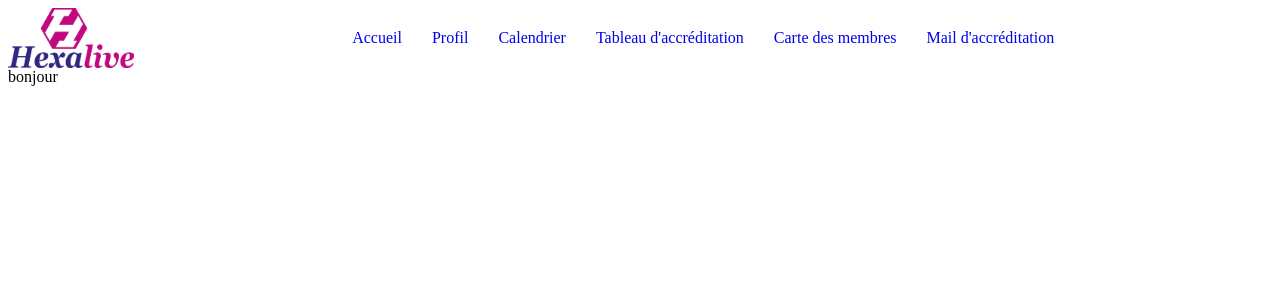
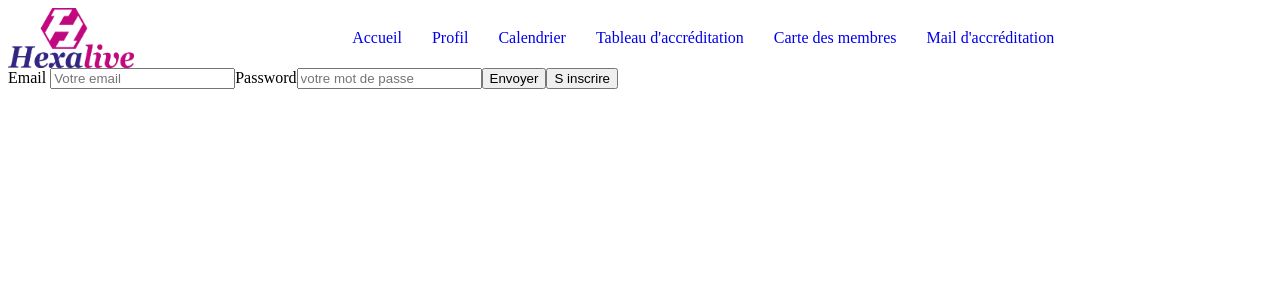
Before and after one commit to Fabienholert/hexalive, a React (Vite) app in the folder frontend/: page / in a window 1280 px wide. Shown: the top 300 px of the page. Built offline with nearby package versions, Linux system fonts and the light colour scheme.

Commit message:
Ajout d'un formulaire d'inscription sur la page d'accueil

```diff
--- a/frontend/src/pages/home/home.jsx
+++ b/frontend/src/pages/home/home.jsx
@@ -1,3 +1,26 @@
 export default function Home() {
-  return <div>bonjour</div>;
+  return (
+    <div className="Home__container">
+      <form>
+        <label for="email"> Email </label>
+        <input
+          type="email"
+          id="email"
+          name="email"
+          placeholder="Votre email"
+          required
+        />
+        <label for="password">Password</label>
+        <input
+          type="password"
+          id="email"
+          name="password"
+          placeholder="votre mot de passe"
+          required
+        />
+        <input type="submit" value="Envoyer" />
+        <input type="submit" value="S inscrire" />
+      </form>
+    </div>
+  );
 }
```
